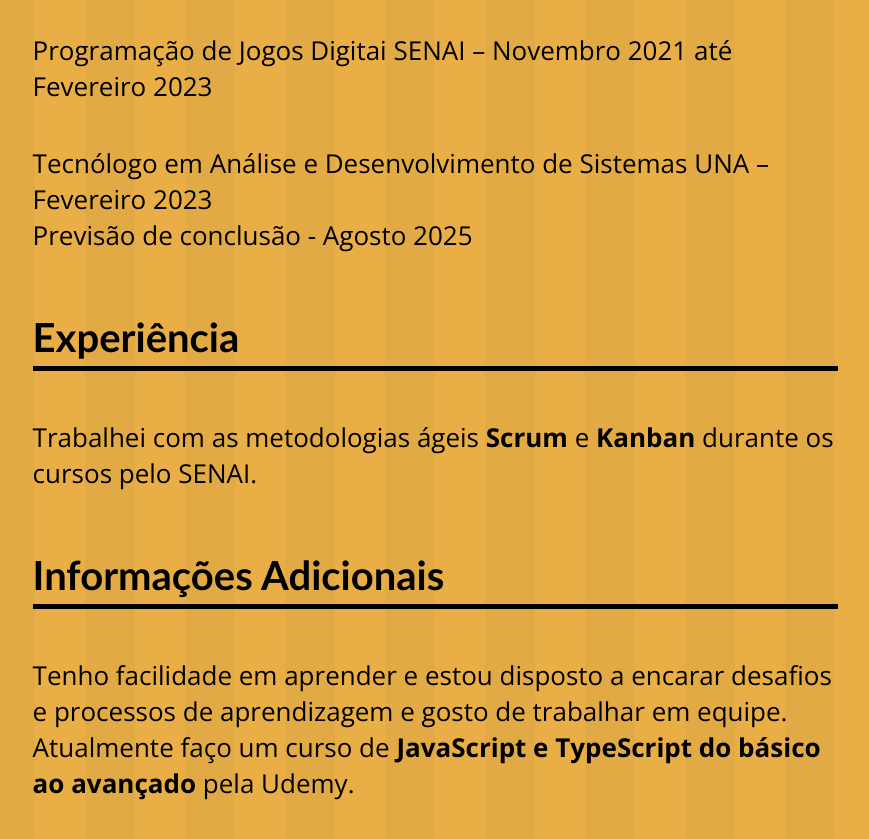
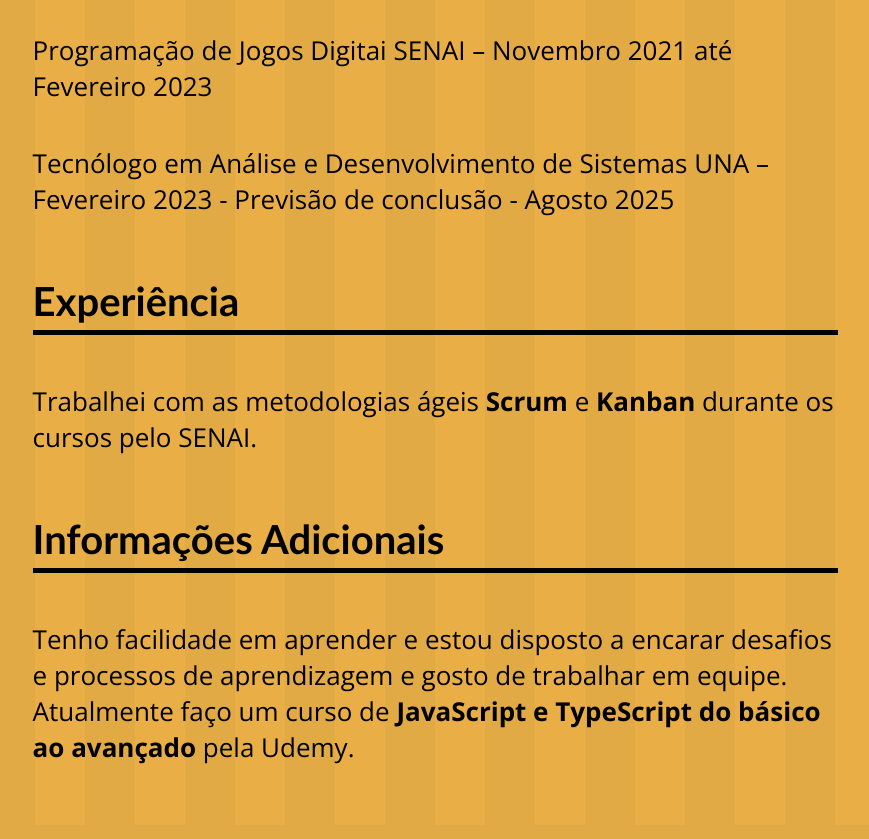
Before and after one commit to yallisin/yallison-curriculo, a plain HTML site: page index.html in a window 1280 px wide. Shown: the part 1120-1959 px from the top of the page, without its empty margins (165-1034 px from the left). Drawn offline with nearby package versions, Linux system fonts and the light colour scheme.

Commit message:
Modifiquei pelo Windows

```diff
--- a/index.html
+++ b/index.html
@@ -30,7 +30,7 @@
             <p>Ensino Médio - Escola Estadual Margarida Brochado | Concluído em 2021 </p>
             <p>Processos administrativos SENAI – Fevereiro 2021 até Fevereiro 2022</p>
             <p>Programação de Jogos Digitai SENAI – Novembro 2021 até Fevereiro 2023</p>
-            <p>Tecnólogo em Análise e Desenvolvimento de Sistemas UNA  – Fevereiro 2023 <br> Previsão de conclusão - Agosto 2025</p>
+            <p>Tecnólogo em Análise e Desenvolvimento de Sistemas UNA  – Fevereiro 2023 - Previsão de conclusão - Agosto 2025</p>
         </div>
 
         <div class="experiencia">
```
